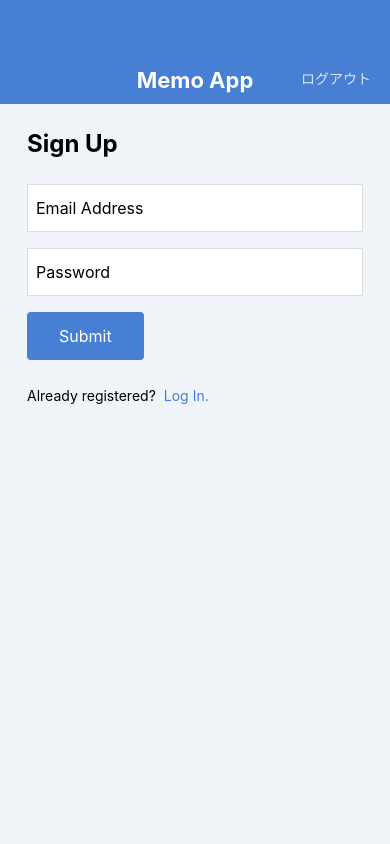
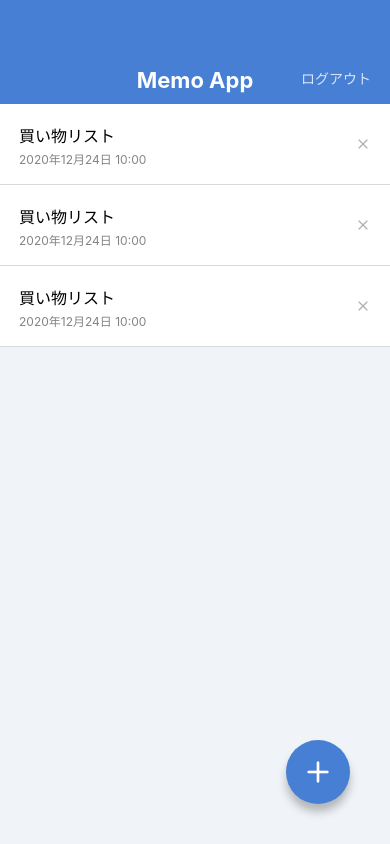
Before and after one commit to yakoo292929/win-MemoApp, a React Native app: screen / in a window 390 px wide. Built offline with nearby package versions, Linux system fonts and the light colour scheme.

Commit message:
Make components touchable

```diff
--- a/App.jsx
+++ b/App.jsx
@@ -1,21 +1,21 @@
 import React from 'react';
 
-// import MemoListScreen from './src/screens/MemoListScreen';
+import MemoListScreen from './src/screens/MemoListScreen';
 // import MemoDetailScreen from './src/screens/MemoDetailScreen';
 // import MemoEditScreen from './src/screens/MemoEditScreen';
 // import MemoCreateScreen from './src/screens/MemoCreateScreen';
 // import LoginScreen from './src/screens/LoginScreen';
-import SignUpScreen from './src/screens/SignupScreen';
+// import SignUpScreen from './src/screens/SignUpScreen';
 
 export default function App() {
 
   return (
-    // <MemoListScreen />
+    <MemoListScreen />
     // <MemoDetailScreen />
     // <MemoEditScreen />
     // <MemoCreateScreen />
     // <LoginScreen />
-    <SignUpScreen />
+    // <SignUpScreen />
   );
 
 }
--- a/src/components/Button.jsx
+++ b/src/components/Button.jsx
@@ -1,19 +1,24 @@
 import React from "react";
-import { View, Text, StyleSheet } from 'react-native';
-import { string } from 'prop-types';
+import { TouchableOpacity, Text, StyleSheet } from 'react-native';
+import { func, string } from 'prop-types';
 
 export default function Button(props) {
-  const { label } = props;
+  const { label, onPress } = props;
 
   return (
-    <View style={styles.buttonContainer}>
+    <TouchableOpacity style={styles.buttonContainer} onPress={onPress}>
       <Text style={styles.buttonLabel}>{label}</Text>
-    </View>
+    </TouchableOpacity>
   );
 }
 
 Button.propTypes = {
   label: string.isRequired,
+  onPress: func,
+};
+
+Button.defaultProps = {
+  onPress: null,
 };
 
 const styles = StyleSheet.create({
--- a/src/components/CircleButton.jsx
+++ b/src/components/CircleButton.jsx
@@ -1,24 +1,26 @@
 import React from "react";
-import { View, StyleSheet } from 'react-native';
-import { string, shape } from 'prop-types';
+import { StyleSheet, TouchableOpacity } from 'react-native';
+import { string, shape, func } from 'prop-types';
 import { Feather } from '@expo/vector-icons';
 
 export default function CircleButton(props) {
-  const { style, name } = props;
+  const { style, name, onPress } = props;
   return (
-    <View style={[styles.circleButton, style]}>
+    <TouchableOpacity style={[styles.circleButton, style]} onPress={onPress}>
       <Feather name={name} size={32} color="white" />
-    </View>
+    </TouchableOpacity>
   );
 }
 
 CircleButton.prototype = {
   style: shape(),
   name: string.isRequired,
+  onPress: func,
 };
 
 CircleButton.defaultProps = {
   style: null,
+  onPress: null,
 };
 
 const styles = StyleSheet.create({
--- a/src/components/MemoList.jsx
+++ b/src/components/MemoList.jsx
@@ -1,5 +1,5 @@
 import React from "react";
-import { View, Text, StyleSheet } from 'react-native';
+import { View, Text, StyleSheet, TouchableOpacity } from 'react-native';
 import { Feather } from '@expo/vector-icons';
 
 export default function MemoList() {
@@ -10,9 +10,9 @@
             <Text style={styles.memoListItemTitle}>買い物リスト</Text>
             <Text style={styles.memoListItemDate}>2020年12月24日 10:00</Text>
           </View>
-          <View>
+          <TouchableOpacity>
             <Feather name="x" size={16} color="#B0B0B0" />
-          </View>
+          </TouchableOpacity>
         </View>
 
         <View style={styles.memoListItem}>
@@ -20,9 +20,9 @@
             <Text style={styles.memoListItemTitle}>買い物リスト</Text>
             <Text style={styles.memoListItemDate}>2020年12月24日 10:00</Text>
           </View>
-          <View>
+          <TouchableOpacity>
             <Feather name="x" size={16} color="#B0B0B0" />
-          </View>
+          </TouchableOpacity>
         </View>
 
         <View style={styles.memoListItem}>
@@ -30,9 +30,9 @@
             <Text style={styles.memoListItemTitle}>買い物リスト</Text>
             <Text style={styles.memoListItemDate}>2020年12月24日 10:00</Text>
           </View>
-          <View>
+          <TouchableOpacity>
             <Feather name="x" size={16} color="#B0B0B0" />
-          </View>
+          </TouchableOpacity>
         </View>
 
     </View>
--- a/src/screens/LoginScreen.jsx
+++ b/src/screens/LoginScreen.jsx
@@ -1,5 +1,5 @@
 import React from "react";
-import { View, Text, TextInput, StyleSheet } from 'react-native';
+import { View, Text, TextInput, StyleSheet, TouchableOpacity } from 'react-native';
 
 import AppBar from "../components/AppBar";
 import Button from "../components/Button";
@@ -15,7 +15,9 @@
         <Button label="Submit" />
         <View style={styles.footer}>
           <Text style={styles.footerText}>Not registred?</Text>
-          <Text style={styles.footerLink}>Sign up here!</Text>
+          <TouchableOpacity>
+            <Text style={styles.footerLink}>Sign up here!</Text>
+          </TouchableOpacity>
         </View>
       </View>
     </View>
--- a/src/screens/SignUpScreen.jsx
+++ b/src/screens/SignUpScreen.jsx
@@ -1,5 +1,5 @@
 import React from "react";
-import { View, Text, TextInput, StyleSheet } from 'react-native';
+import { View, Text, TextInput, StyleSheet, TouchableOpacity } from 'react-native';
 
 import AppBar from "../components/AppBar";
 import Button from "../components/Button";
@@ -15,7 +15,9 @@
         <Button label="Submit" />
         <View style={styles.footer}>
           <Text style={styles.footerText}>Already registered?</Text>
-          <Text style={styles.footerLink}>Log In.</Text>
+          <TouchableOpacity>
+            <Text style={styles.footerLink}>Log In.</Text>
+          </TouchableOpacity>
         </View>
       </View>
     </View>
```
